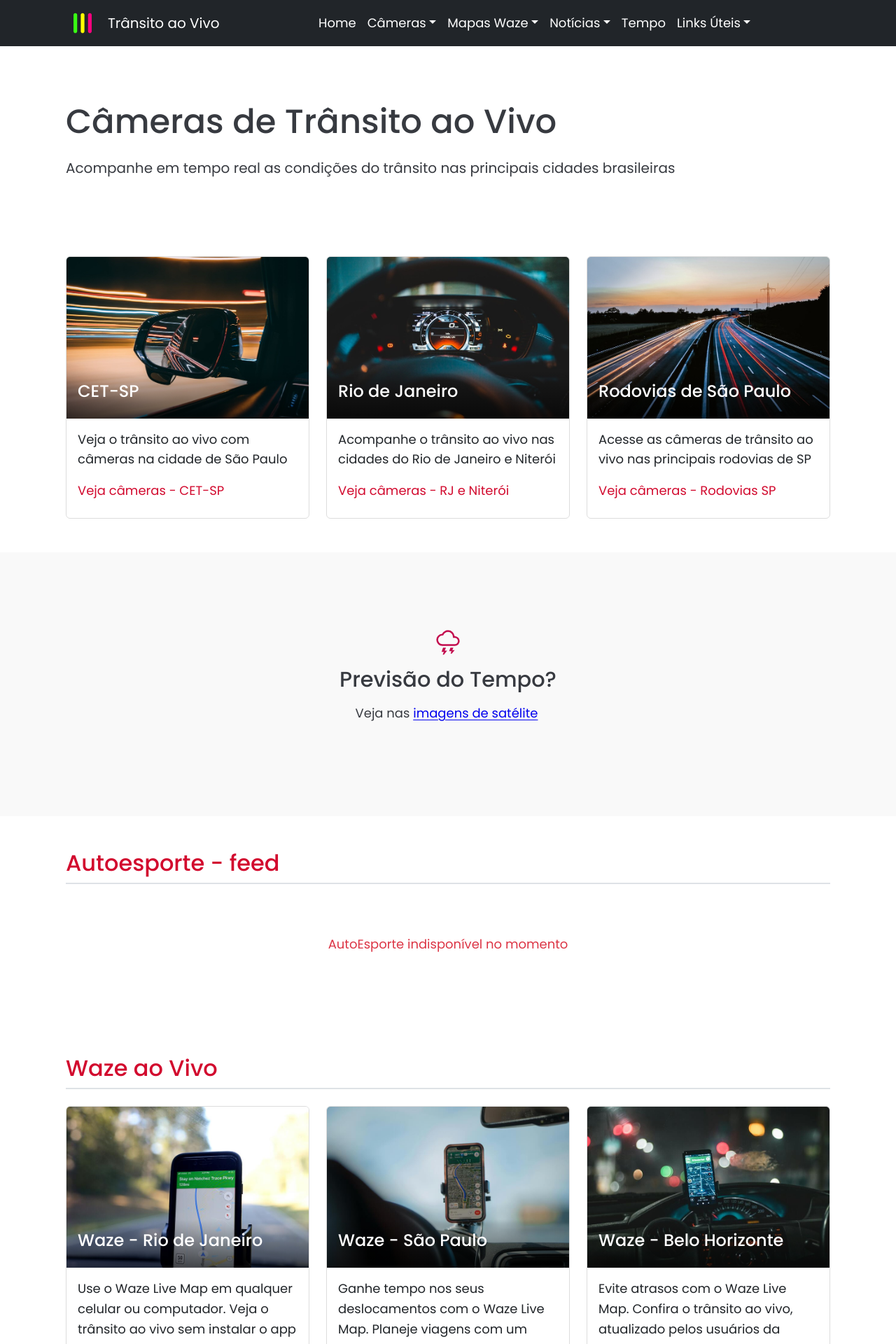
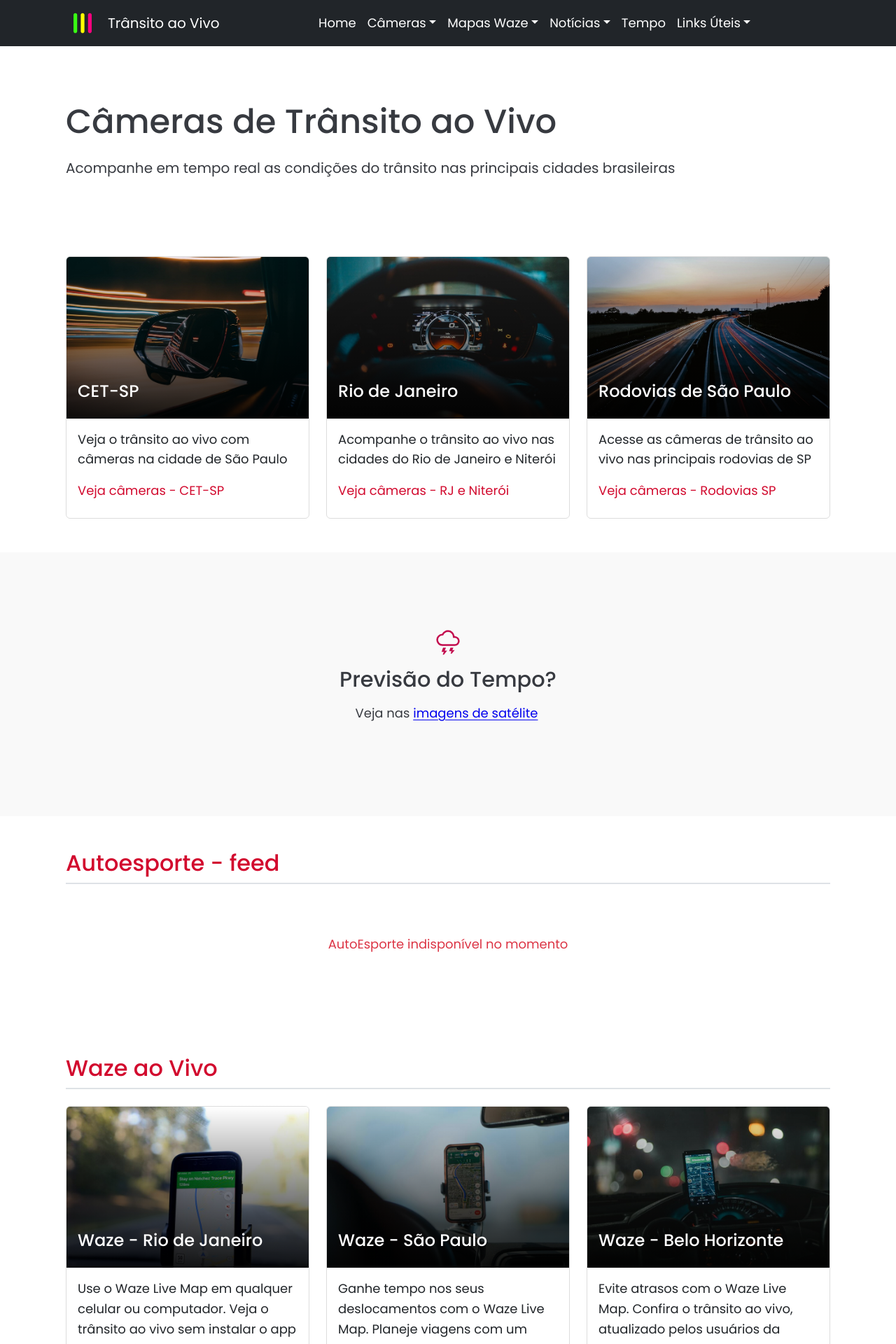
Before and after one commit to Sergio-Damm/transitoaovivo, a Jekyll site: the page built from index.html, in a window 1280 px wide. Shown: the top 1920 px of the page at 70% size. Built offline with Jekyll 4.4.1, drawn with Linux system fonts in a browser that asks for light colours; comment, search, counter and statistics services are not loaded.

Commit message:
updated css code .news-card-overlay add top: 0; to bottom, rgba(0, 0, 0, 0.0) 0% and rgba(0, 0, 0, 0.9) 100%

```diff
--- a/css/style.css
+++ b/css/style.css
@@ -325,6 +325,7 @@
 
 .news-card-overlay {
   position: absolute;
+  top: 0;
   left: 0;
   right: 0;
   bottom: 0;
@@ -332,12 +333,11 @@
   align-items: flex-end;
   padding: 1rem;
   z-index: 2;
-  background: linear-gradient(
-    to top,
-    rgba(0, 0, 0, 0.65),
-    rgba(0, 0, 0, 0)
-  );
-}
+  background: linear-gradient(to bottom,
+    rgba(0, 0, 0, 0.0) 0%,
+    rgba(0, 0, 0, 0.9) 100%
+    );
+  }
 
 .news-card-overlay .news-card-title {
   color: #ffffff;
```
